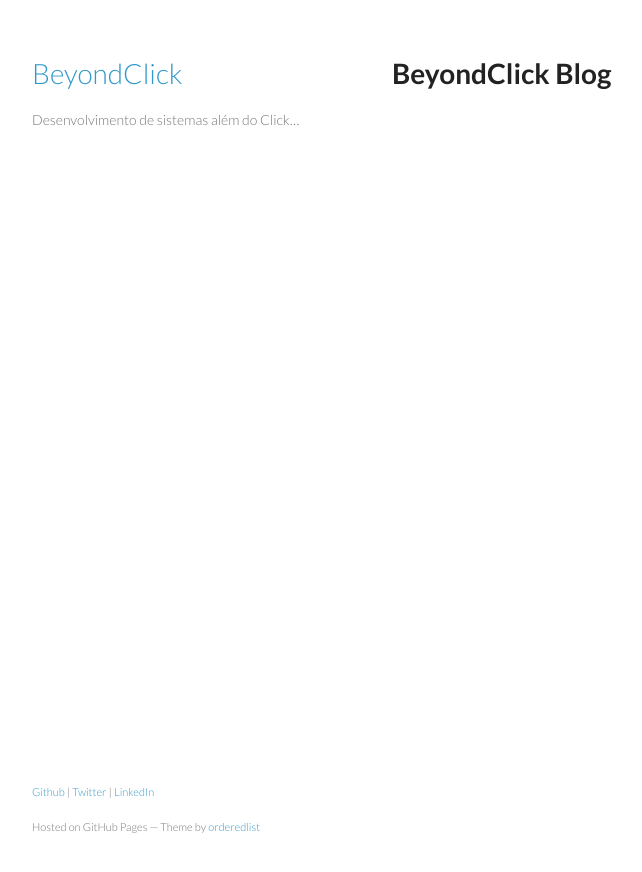
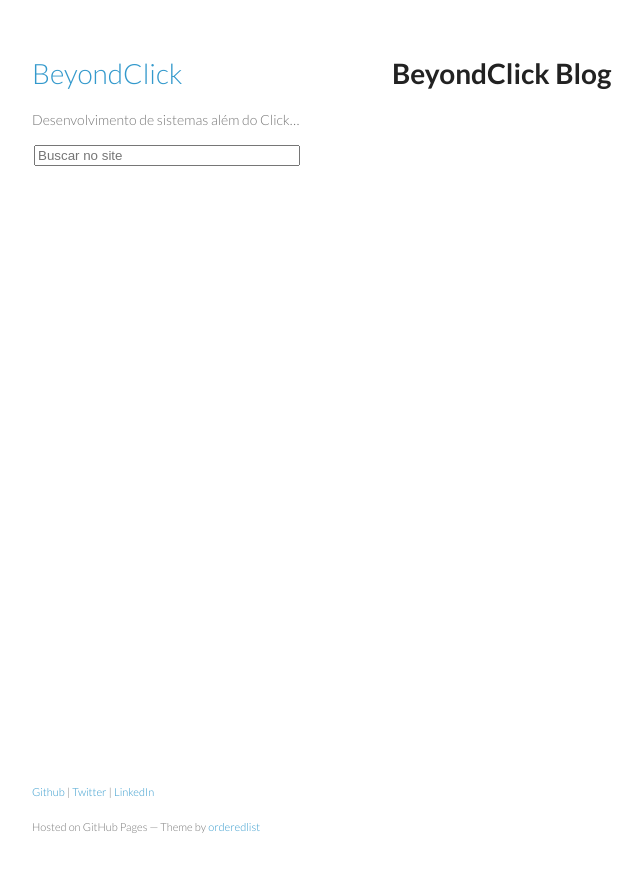
Before and after one commit to acdesouza/acdesouza.github.io, a Jekyll site: the page built from index.html, in a window 1280 px wide. Shown: the top 872 px of the page, without its empty margins (178-820 px from the left). Built offline with Jekyll 4.4.1, drawn with Linux system fonts in a browser that asks for light colours; Markdown is read by kramdown in place of the engine named in the settings; comment, search, counter and statistics services are not loaded.

Commit message:
Adds search field powered by Google.

```diff
--- a/_layouts/default.html
+++ b/_layouts/default.html
@@ -8,8 +8,9 @@
 
     <link rel="stylesheet" href="{{ site.url }}/stylesheets/base.css">
     <link rel="stylesheet" href="{{ site.url }}/stylesheets/home.css">
+    <link rel="stylesheet" href="{{ site.url }}/stylesheets/post.css">
+    <link rel="stylesheet" href="{{ site.url }}/stylesheets/search_field.css">
     <link rel="stylesheet" href="{{ site.url }}/stylesheets/pygment_trac.css">
-    <link rel="stylesheet" href="{{ site.url }}/stylesheets/post.css">
     <meta name="viewport" content="width=device-width, initial-scale=1, user-scalable=no">
     <!--[if lt IE 9]>
     <script src="//html5shiv.googlecode.com/svn/trunk/html5.js"></script>
@@ -20,9 +21,18 @@
       <header>
         <h1><a href="{{ site.url }}/">BeyondClick</a></h1>
         <p>Desenvolvimento de sistemas além do Click…</p>
+        <div class="form-item form-type-textfield form-item-search-block-form simple-google-search">
+          <form action="http://google.ch/search" method="get">
+            <fieldset role="search">
+              <input type="hidden" name="q" value="site:{{ site.host }}" />
+              <input class="search form-text" type="search" name="q" results="0" placeholder="Buscar no site" value="" id="google-search" title="Buscar no site"/>
+            </fieldset>
+          </form>
+        </div>
       </header>
 
       <section>
+
         {{ content }}
       </section>
 
--- /dev/null
+++ b/stylesheets/search_field.css
@@ -0,0 +1,15 @@
+/* Simple Google Search */
+.simple-google-search fieldset {
+  background-color: transparent;
+  border: 0;
+  padding: 0;
+}
+
+.simple-google-search.form-item, h2.element-invisible.simple-google-search {
+  margin-top: 0;
+  margin-bottom: 0;
+}
+
+.simple-google-search fieldset input.search{
+  width: 100%;
+}
```
